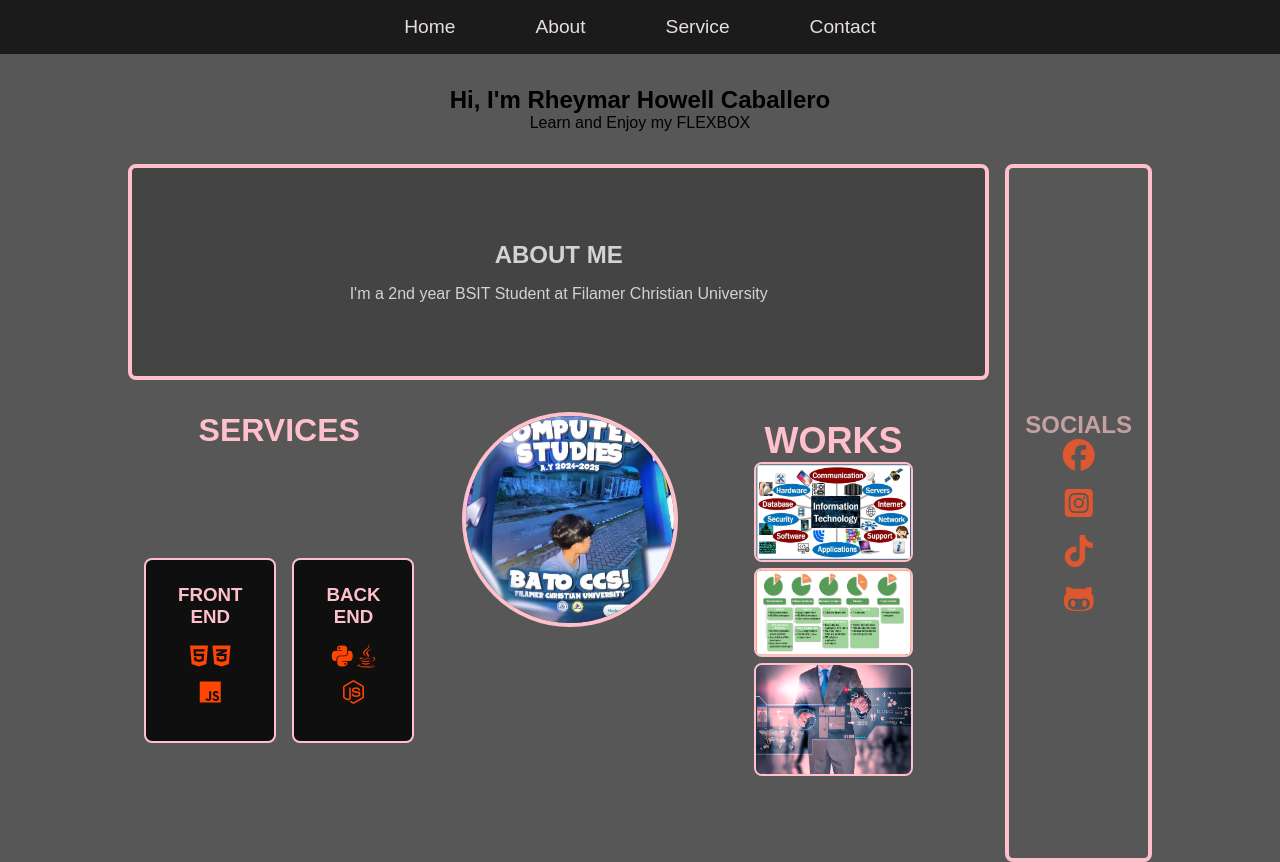
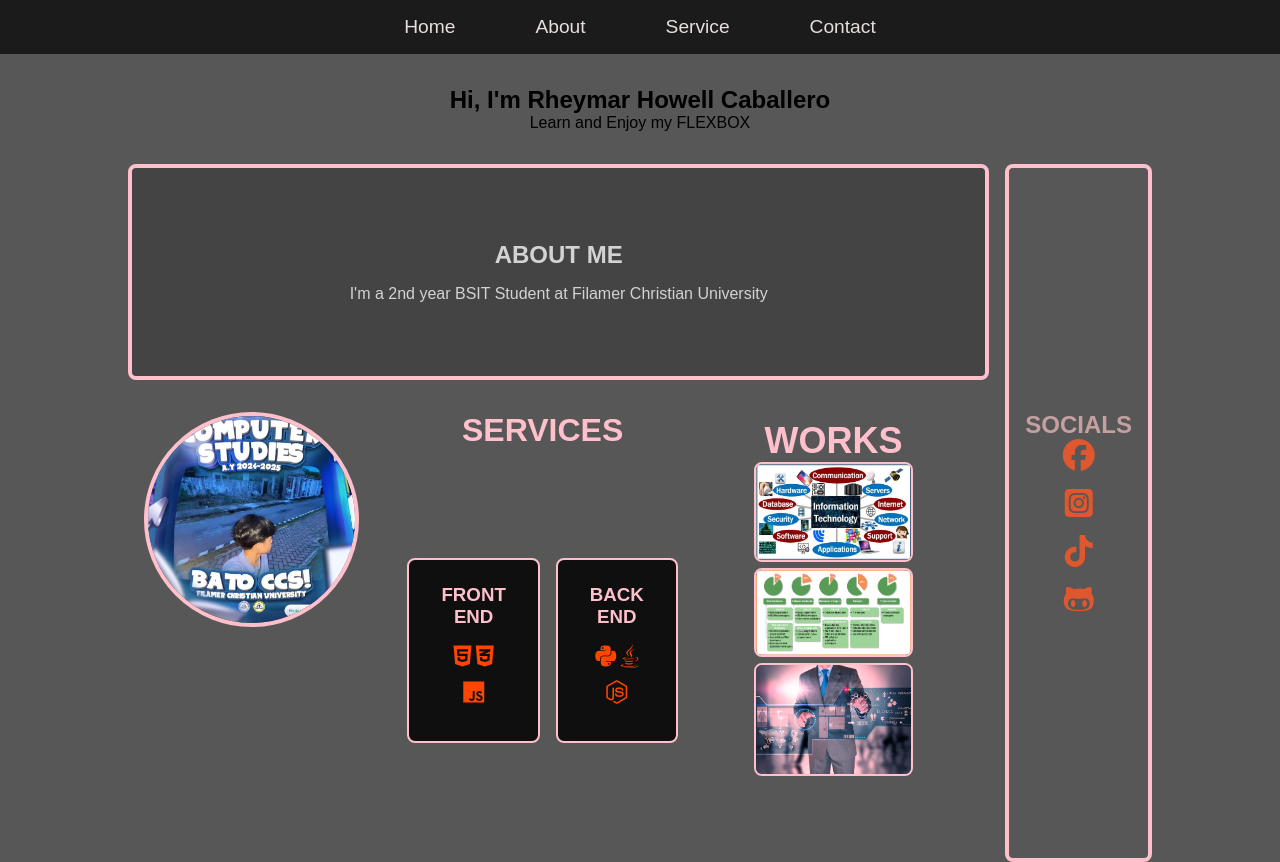
Before and after one commit to Rheymar22/COMPLETE-GRID, a plain HTML site: page index.html in a window 1280 px wide. Drawn offline with Linux system fonts and the light colour scheme; a web font is replaced by a local one.

Commit message:
Update style.css

```diff
--- a/style.css
+++ b/style.css
@@ -133,7 +133,7 @@ body {
 
 /* Item-3 (Services Section) */
 .item-3 {
-    grid-area: 3 / 1 / 4 / 2;
+    grid-area: 0 / 1 / 4 / 1;
     align-items: center;
     border: transparent;
 }
@@ -219,7 +219,7 @@ body {
 }
 
 .item-5 {
-    grid-area: 4 / 3 / 3 / 2;
+    grid-area: 3 / 1 / 3 / 2;
     border: transparent;
 }
 
```
